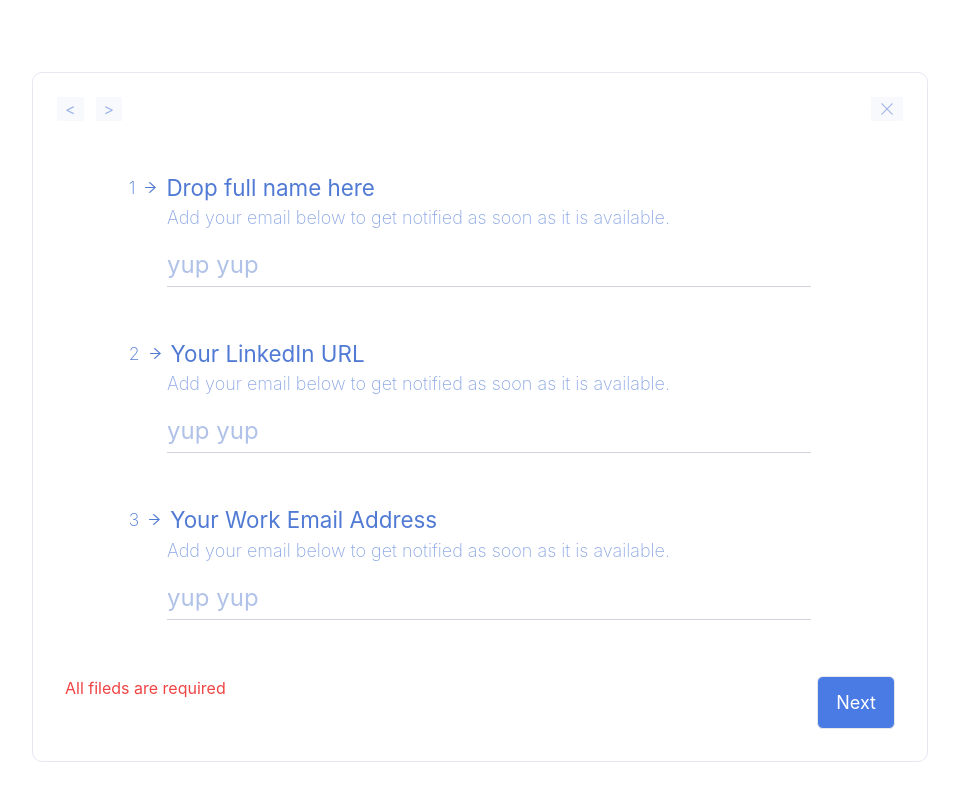
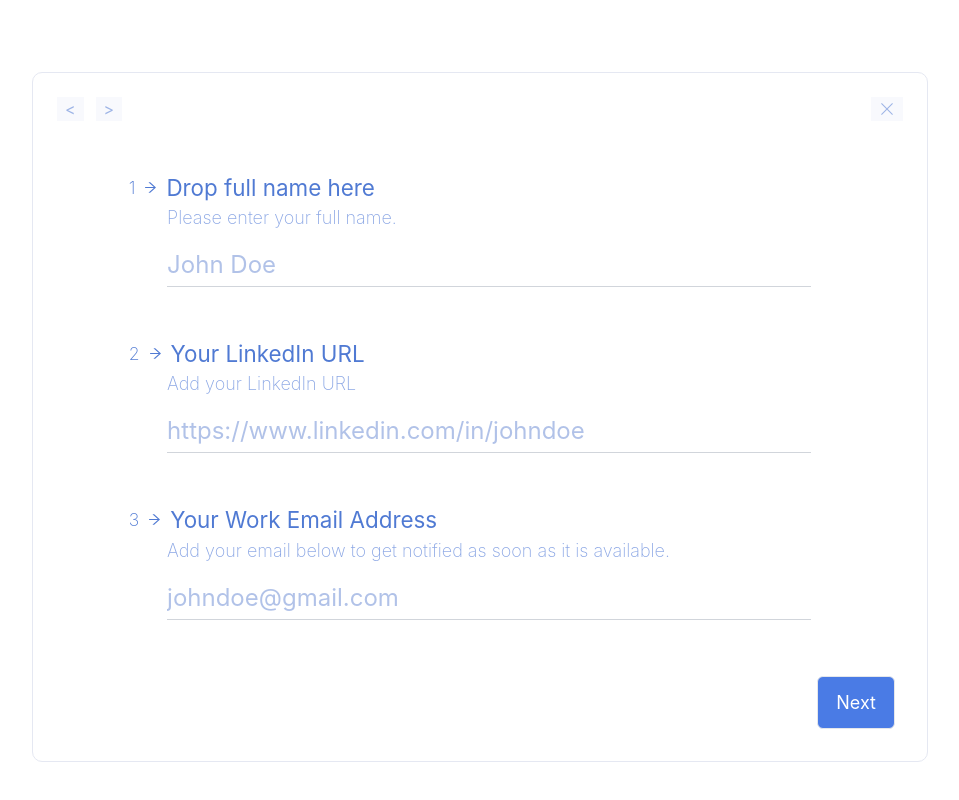
Before and after one commit to Darshan1506/form, a React (Create React App) app: page /check in a window 1280 px wide. Shown: the top 800 px of the page, without its empty margins (160-1119 px from the left). Built offline with nearby package versions, Linux system fonts and the light colour scheme.

Commit message:
erros & validations fixed

```diff
--- a/src/Pages/Multiform.jsx
+++ b/src/Pages/Multiform.jsx
@@ -3,190 +3,39 @@ import { AiOutlineArrowRight } from "react-icons/ai";
 import { RxCross1 } from "react-icons/rx";
 import Upload from "../Components/Upload";
 import Range from "../Components/Range";
-const questions = [
-  {
-    id: 0,
-    ques: "Drop full name here",
-    description:
-      "Add your email below to get notified as soon as it is available.",
-    placeholder: "yup yup",
-    err: "Hmm..Name is missing",
-  },
-  {
-    id: 1,
-    ques: "Your LinkedIn URL",
-    description:
-      "Add your email below to get notified as soon as it is available.",
-    placeholder: "yup yup",
-    err: "Hmm..Name is missing",
-  },
-  {
-    id: 2,
-    ques: "Your Work Email Address",
-    description:
-      "Add your email below to get notified as soon as it is available.",
-    placeholder: "yup yup",
-    err: "Hmm..Name is missing",
-  },
-  {
-    id: 3,
-    ques: "What indistries are you interested in working?",
-    description:
-      "Add your email below to get notified as soon as it is available.",
-    placeholder: "yup yup",
-    options: [
-      "Sector Agnostic",
-      "B2B",
-      "B2C",
-      "AI/ML",
-      "ΑΡΙ",
-      "AR/VR",
-      "Creator Economy",
-      "Gaming",
-      "Analytics",
-      "Robotics",
-      "Saas",
-      "SpaceTech",
-      "SportsTech",
-      "Telecommunications",
-      "Travel and Tourism",
-      "Wearables",
-      "Insurtech",
-      "Agtech",
-      "Automation",
-      "BioTech",
-      "Cloud",
-      "Consumer Tech",
-      "Crypto/Blockchain",
-      "D2C",
-      "DeepTech",
-      "Developer Tools",
-      "Media and Entertainment",
-      "Mobility and Transportation",
-      "PropTech",
-      "Healthtech",
-      "Legal tech",
-      "Logistics and Supply Chain",
-      "Manufacturing",
-      "E-Commerce",
-      "Education",
-      "Climate Tech",
-      "Fintech",
-      "IoT",
-      "Clean Energy",
-      "Foodtech",
-      "HRtech",
-      "B2B Marketplace",
-      "others",
-      "E-sports",
-      "MarTech",
-      "MedTech",
-      "Retail Tech",
-      "others",
-    ],
-    err: "Hmm..Name is missing",
-  },
-  {
-    id: 4,
-    ques: "Your Area Of Expertise",
-    description:
-      "Add your email below to get notified as soon as it is available.",
-    placeholder: "yup yup",
-    err: "Hmm..Name is missing",
-    options: [
-      "Marketing",
-      "Finance & Fundraising",
-      "GTM",
-      "Human resources",
-      "Business strategy",
-      "Legal & Compliance",
-      "Human resources",
-      "International expansion",
-      "Network & Partnerships",
-      "Product development",
-      "Sales Network",
-      "Engineering",
-      "Customer success",
-      "Research & Market analysis",
-    ],
-  },
-  {
-    id: 5,
-    ques: "Your preferred cheque size",
-    range: true,
-    description:
-      "Add your email below to get notified as soon as it is available.",
-    placeholder: "yup yup",
-    err: "Hmm..Name is missing",
-  },
-  {
-    id: 6,
-    ques: "Where do you work at?",
-    description:
-      "Add your email below to get notified as soon as it is available.",
-    placeholder: "yup yup",
-    err: "Hmm..Name is missing",
-  },
-  {
-    id: 7,
-    ques: "Do you invest via angel syndicates?",
-    description:
-      "Add your email below to get notified as soon as it is available.",
-    placeholder: "yup yup",
-    selectYesOrNo: true,
-    err: "Hmm..Name is missing",
-  },
-  {
-    id: 8,
-    ques: "Your porfolio companie",
-    description:
-      "Add your email below to get notified as soon as it is available.",
-    placeholder: "yup yup",
-    err: "Hmm..Name is missing",
-  },
-  {
-    id: 9,
-    ques: "Upload your pic",
-    upload: true,
-    description:
-      "Add your email below to get notified as soon as it is available.",
-    placeholder: "yup yup",
-    err: "Hmm..Name is missing",
-  },
-];
+import { questions } from "../config/questions";
 
 function Multiform() {
-  const [error, setError] = useState([]);
+  const [error, setError] = useState([true]);
+  const [allErrors, setAllErrors] = useState(Array(10).fill(false));
   const [currentStep, setCurrentStep] = useState(() => {
     // Try to retrieve the currentStep value from localStorage
     const storedCurrentStep = localStorage.getItem("currentStep");
     return storedCurrentStep ? parseInt(storedCurrentStep, 10) : 0;
   });
-
-  const [updateError, setUpdateError] = useState([true]);
-  const [questionsPerStep, setQuestionsPerStep] = useState([3, 1, 3, 3]);
+  const [questionsPerStep, setQuestionsPerStep] = useState([3, 2, 3, 3]);
   const [formData, setFormData] = useState(() => {
     const storedData = localStorage.getItem("formData");
     return storedData ? JSON.parse(storedData) : [];
   });
 
-  const handleOptionClick = (e, index, option) => {
+  const handleOptionClick = (e, data, option) => {
     e.preventDefault();
     let updatedSelectedOptions;
-    console.log(Array.isArray(formData[index]));
-    if (Array.isArray(formData[index])) {
-      if (formData[index].includes(option)) {
-        updatedSelectedOptions = formData[index].filter(
+    console.log(Array.isArray(formData[data.id]));
+    if (Array.isArray(formData[data.id])) {
+      if (formData[data.id].includes(option)) {
+        updatedSelectedOptions = formData[data.id].filter(
           (item) => item !== option
         );
       } else {
-        updatedSelectedOptions = [...formData[index], option];
+        updatedSelectedOptions = [...formData[data.id], option];
       }
     } else {
       updatedSelectedOptions = [option];
     }
 
-    handleInputChange(index, updatedSelectedOptions);
+    handleInputChange(data, updatedSelectedOptions);
   };
 
   useEffect(() => {
@@ -217,16 +66,20 @@ function Multiform() {
     if (Array.isArray(error)) {
       console.log(updateError);
 
+
       ques.forEach((ques, index) => {
 
-        if (
-          formData[ques.id] === undefined ||
-          formData[ques.id]?.length === 0
-        ) {
+        if (!ques.isOptional){
+          if(formData[ques.id] === undefined ||formData[ques.id]?.length === 0 ){
           console.log(formData[ques.id]);
           updateError[index] = true;
-        } else {
+
+          if(ques.id === 6){
+            updateError[index] = false;
+          }
+        }} else {
           console.log(formData[ques.id]);
+
           updateError[index] = false;
         }
         console.log("upd", updateError);
@@ -236,7 +89,7 @@ function Multiform() {
 
       );
     }
-  }, [currentStep, formData,  questionsPerStep.length]);
+  }, [currentStep, formData, questionsPerStep.length]);
 
   const handleNext = (e) => {
     e.preventDefault();
@@ -258,7 +111,7 @@ function Multiform() {
       if (isMobile) {
         setQuestionsPerStep([1, 1, 1, 1, 1, 1, 1, 1, 1, 1]);
       } else {
-        setQuestionsPerStep([3, 1, 3, 3]);
+        setQuestionsPerStep([3, 2, 3, 3]);
       }
     };
 
@@ -272,12 +125,29 @@ function Multiform() {
     };
   }, []);
 
-  const handleInputChange = (index, value) => {
+  const handleInputChange = (data, value) => {
     const updatedFormData = [...formData];
+    const updatedErrorValues = [...allErrors]
 
-    updatedFormData[index] = value;
+    if (data.regex) {
+      if ((data.regex.test(value))) {
+        console.log(value, data.id, "no error")
+        updatedErrorValues[data.id] = false;
+
+      } else {
+        console.log(value, data.id, "regex error there")
+        updatedErrorValues[data.id] = true;
+      }
+    }
+      else {
+        updatedErrorValues[data.id] = false;
+      }
+      updatedFormData[data.id] = value;
       setFormData(updatedFormData);
-  };
+      setAllErrors(updatedErrorValues)
+    }
+
+
     console.log(formData);
 
     return (
@@ -320,18 +190,21 @@ function Multiform() {
                   <div className="mb-12 flex flex-col gap-1">
                     <div className="flex flex-wrap">
                       {question.options.map((option, index) => (
+
                         <button
                           key={index}
+                          value={option}
                           type="button" // Use type="button" to prevent form submission
-                        className={`m-[2px] p-1 text-[1rem]  ${
-                          formData[question.id]?.includes(option)
+                          className={`m-[2px] p-1 text-[1rem]  ${formData[question.id]?.includes(option)
                               ? "bg-[#c2d4f9] text-[#4A7BE5] border-[#4A7BE5] border-solid border-2 rounded-md"
                               : "text-[#5A81D5D9] bg-[#E1E7F53D] border-[#E1E7F53D] border-2 rounded-md"
                             }`}
                           onClick={(e) =>
-                          handleOptionClick(e, question.id, option)
+                            handleOptionClick(e, question, option)
                           }
                         >
+
+
                           {option}
                         </button>
                       ))}
@@ -341,9 +214,8 @@ function Multiform() {
                   <div className="flex flex-col gap-2">
                     <button
                       type="radio"
-                    onClick={() => handleInputChange(question.id, "Yes")}
-                    className={`${
-                      formData[question.id] === "Yes"
+                      onClick={() => handleInputChange(question, "Yes")}
+                      className={`${formData[question.id] === "Yes"
                           ? "bg-gradient-to-r from-blue-300 via-blue-300 to-blue-300 bg-opacity-12 border-[#4A7BE5] border-2 rounded-md"
                           : "bg-[#E1E7F53D] border-2 border-[#E1E7F53D]"
                         } text-start p-2`}
@@ -352,9 +224,8 @@ function Multiform() {
                     </button>
                     <button
                       type="radio"
-                    onClick={() => handleInputChange(question.id, "No")}
-                    className={`${
-                      formData[question.id] === "No"
+                      onClick={() => handleInputChange(question, "No")}
+                      className={`${formData[question.id] === "No"
                           ? "bg-gradient-to-r from-blue-300 via-blue-300 to-blue-300 bg-opacity-12 border-[#4A7BE5] border-2 rounded-md"
                           : "border-2 border-[#E1E7F53D]"
                         } text-start p-2`}
@@ -372,20 +243,23 @@ function Multiform() {
                     placeholder={`${question.placeholder}`}
                     value={formData[question.id] || ""}
                     onChange={(e) =>
-                    handleInputChange(question.id, e.target.value)
+                      handleInputChange(question, e.target.value)
                     }
                     className="placeholder-[#b1c2e8] h-11 text-[#507AD3] font-inter text-[1.5rem]  border-b border-gray-300  focus:border-blue-500  focus:outline-none"
                     required={true}
                   />
+
+
                 )}
+                {allErrors[question.id] === true ? question.err : null}
               </div>
-            {/* {console.log("jhedues", error[idx])} */}
+
             </div>
           ))}
 
           <div className="flex justify-between mx-6 mb-6 text-[#fff] p-2 text-[1rem]">
             <div className="text-red-500">
-            {error?.includes(true) ? "All fileds are required" : ""}
+              {/* {error?.includes(true) ? "All fileds are required" : ""} */}
             </div>
             <div>
               {currentStep === totalSteps - 1 ? (
--- /dev/null
+++ b/src/config/questions.js
@@ -0,0 +1,169 @@
+export const questions = [
+    {
+      id: 0,
+      ques: "Drop full name here",
+      description:
+        "Please enter your full name.",
+      placeholder: "John Doe",
+      isOptional: false,
+      regex: /^[a-zA-Z\s'-]+$/ ,
+      err: "Full Name must contain only letters, spaces, hyphens, and apostrophes.",
+    },
+    {
+      id: 1,
+      ques: "Your LinkedIn URL",
+      description:
+        "Add your LinkedIn URL",
+        isOptional: false,
+      placeholder: "https://www.linkedin.com/in/johndoe",
+      regex: /https:\/\/www\.linkedin\.com\/in\/[a-zA-Z0-9-]+/ ,
+      err: "Hmm..Linkedin is missing",
+    },
+    {
+      id: 2,
+      ques: "Your Work Email Address",
+      description:
+        "Add your email below to get notified as soon as it is available.",
+      placeholder: "johndoe@gmail.com",
+      isOptional: false,
+      regex: /^[A-Za-z0-9._%+-]+@[A-Za-z0-9.-]+\.[A-Za-z]{2,}$/ ,
+      err: "Please enter a valid email address (e.g., user@example.com).",
+    },
+    {
+        id: 3,
+        ques: "Where do you work?",
+        description:
+          "Tell us about your work",
+        placeholder: "YC",
+        isOptional: true,
+      },
+    {
+      id: 4,
+      ques: "What industries are you interested in working?",
+      description:
+        "Tell us about your industries",
+      placeholder: "B2B, AI, Gaming",
+      isOptional: false,
+      options: [
+        "Sector Agnostic",
+        "B2B",
+        "B2C",
+        "AI/ML",
+        "ΑΡΙ",
+        "AR/VR",
+        "Creator Economy",
+        "Gaming",
+        "Analytics",
+        "Robotics",
+        "Saas",
+        "SpaceTech",
+        "SportsTech",
+        "Telecommunications",
+        "Travel and Tourism",
+        "Wearables",
+        "Insurtech",
+        "Agtech",
+        "Automation",
+        "BioTech",
+        "Cloud",
+        "Consumer Tech",
+        "Crypto/Blockchain",
+        "D2C",
+        "DeepTech",
+        "Developer Tools",
+        "Media and Entertainment",
+        "Mobility and Transportation",
+        "PropTech",
+        "Healthtech",
+        "Legal tech",
+        "Logistics and Supply Chain",
+        "Manufacturing",
+        "E-Commerce",
+        "Education",
+        "Climate Tech",
+        "Fintech",
+        "IoT",
+        "Clean Energy",
+        "Foodtech",
+        "HRtech",
+        "B2B Marketplace",
+        "others",
+        "E-sports",
+        "MarTech",
+        "MedTech",
+        "Retail Tech",
+        "others",
+      ],
+      err: "Atleast one option must be selected",
+    },
+    {
+      id: 5,
+      ques: "Your Area Of Expertise",
+      description:
+        "Expertise",
+      placeholder: "yup yup",
+
+
+      isOptional: true,
+      options: [
+        "Marketing",
+        "Finance & Fundraising",
+        "GTM",
+        "Human resources",
+        "Business strategy",
+        "Legal & Compliance",
+        "Human resources",
+        "International expansion",
+        "Network & Partnerships",
+        "Product development",
+        "Sales Network",
+        "Engineering",
+        "Customer success",
+        "Research & Market analysis",
+      ],
+    },
+    {
+      id: 6,
+      ques: "Your preferred cheque size",
+      range: true,
+
+      description:
+        "How much would you like to invest?",
+      placeholder: "$10000-$25000",
+    //   regex: /^[a-zA-Z\s'-]+$/ ,
+      isOptional: false,
+      err: "Please indicate the range of your typical investments (e.g., $10,000 to $50,000).”",
+    },
+
+    {
+      id: 7,
+      ques: "Do you invest via angel syndicates?",
+      isOptional: true,
+      description:
+        "angel syndicates?",
+      placeholder: "Yes",
+      selectYesOrNo: true,
+      err: "Please indicate whether you invest via Angel Syndicates by selecting 'Yes' or 'No'."
+    },
+    {
+      id: 8,
+      ques: "Your porfolio companies",
+      isOptional: false,
+      description:
+        "Add your email below to get notified as soon as it is available.",
+      placeholder: "yup yup",
+      regex: /^[^,]+,[^,]+,[^,]+/ ,
+      err: "Please mention at least three portfolio companies, separated by commas.",
+    },
+    {
+      id: 9,
+      ques: "Upload your pic",
+      upload: true,
+      isOptional: true,
+      description:
+        "Add your email below to get notified as soon as it is available.",
+      placeholder: "Your image",
+      regex: /^.+\.(jpg|jpeg|png)$/ ,
+      err: "Please upload a picture in .jpg, .jpeg, or .png format, not exceeding 5MB in size.",
+    },
+  ];
```
Lines whose indentation alone changed are shown as unchanged.
